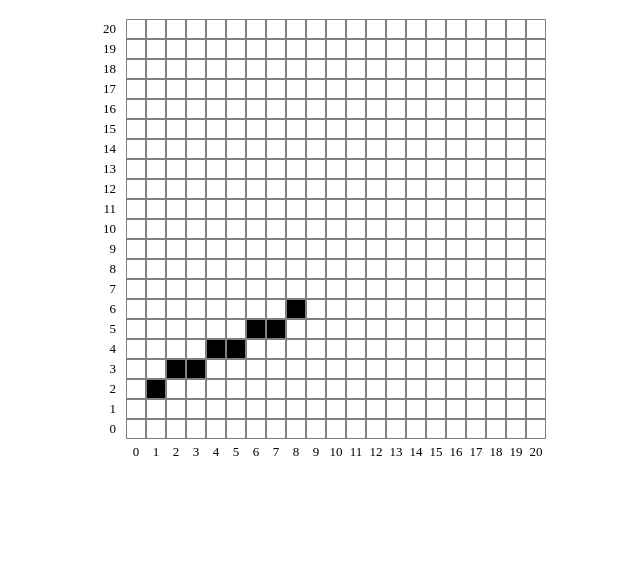
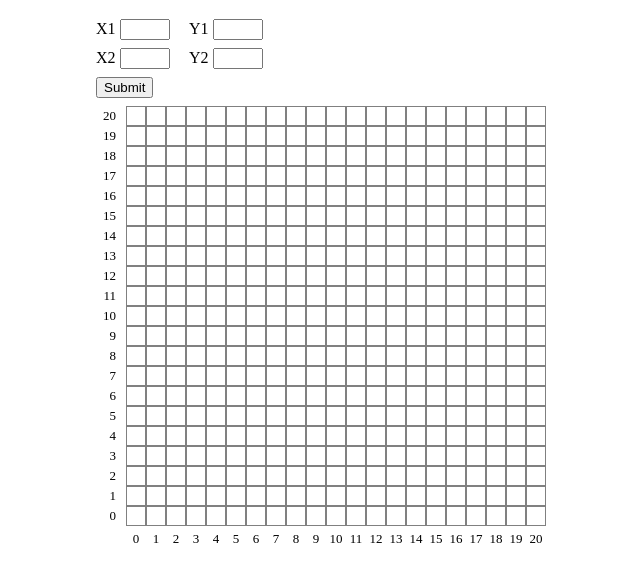
Before and after one commit to falbas/DDA-Line-Drawing-Algorithm-JS, a plain HTML site: page index.html in a window 1280 px wide. Shown: the part 61-642 px from the top of the page, without its empty margins (319-959 px from the left). Drawn offline with Linux system fonts and the light colour scheme.

Commit message:
add input form

```diff
--- a/index.html
+++ b/index.html
@@ -1,24 +1,36 @@
 <!DOCTYPE html>
 <html lang="en">
   <head>
-  <meta charset="UTF-8">
-  <meta http-equiv="X-UA-Compatible" content="IE=edge">
-  <meta name="viewport" content="width=device-width, initial-scale=1.0">
+    <meta charset="UTF-8" />
+    <meta http-equiv="X-UA-Compatible" content="IE=edge" />
+    <meta name="viewport" content="width=device-width, initial-scale=1.0" />
     <title>DDA Algorithm</title>
-  <link rel="stylesheet" href="style.css">
+    <link rel="stylesheet" href="style.css" />
   </head>
   <body>
     <h1>DDA Line Drawing Algorithm</h1>
-  <diV class="display-container">
+    <div class="display-container">
+      <form id="input-form">
+        <label for="x1">X1</label>
+        <input type="number" id="x1" />
+        <label for="y1">Y1</label>
+        <input type="number" id="y1" />
+        <br />
+        <label for="x2">X2</label>
+        <input type="number" id="x2" />
+        <label for="y2">Y2</label>
+        <input type="number" id="y2" />
+        <br />
+        <button type="submit" id="submit-form">Submit</button>
+      </form>
       <div class="top">
         <div id="y-axis"></div>
-      <div id="display">
-      </div>
+        <div id="display"></div>
       </div>
       <div class="bottom">
         <div id="x-axis"></div>
       </div>
-  </diV>
+    </div>
     <script src="main.js"></script>
   </body>
 </html>
--- a/main.js
+++ b/main.js
@@ -4,20 +4,29 @@ function putPixel(x, y) {
 }
 
 function ddaLineDrawing(x1, y1, x2, y2) {
-  let dx = Math.abs(x2 - x1)
-  let dy = Math.abs(y2 - y1)
-  let step = Math.max(dx, dy)
-  let xinc = dx/step
-  let yinc = dy/step
+  let dx = x2 - x1
+  let dy = y2 - y1
+  let step = Math.max(Math.abs(dx), Math.abs(dy))
+  let xinc = dx / step
+  let yinc = dy / step
 
-  for (let i=0; i<=step; i++) {
+  for (let i = 0; i <= step; i++) {
+    console.log(x1 + ' ' + y1)
     putPixel(Math.round(x1), Math.round(y1))
     x1 += xinc
     y1 += yinc
   }
 }
 
-document.addEventListener('DOMContentLoaded', function () {
+function clearDisplay() {
+  for (let i = 20; i >= 0; i--) {
+    for (let j = 0; j <= 20; j++) {
+      ePixel = document.getElementById(`pixel-${j}-${i}`)
+      ePixel.style.backgroundColor = 'white'
+    }
+  }
+}
+
 const eDisplay = document.getElementById('display')
 
 for (let i = 20; i >= 0; i--) {
@@ -45,5 +54,13 @@ document.addEventListener('DOMContentLoaded', function () {
   xAxis.append(xNumer)
 }
 
-  ddaLineDrawing(1, 2, 8, 6)
+const inputForm = document.getElementById('input-form')
+inputForm.addEventListener('submit', function (e) {
+  e.preventDefault()
+  clearDisplay()
+  const x1 = Number(document.getElementById('x1').value)
+  const y1 = Number(document.getElementById('y1').value)
+  const x2 = Number(document.getElementById('x2').value)
+  const y2 = Number(document.getElementById('y2').value)
+  ddaLineDrawing(x1, y1, x2, y2)
 })
--- a/style.css
+++ b/style.css
@@ -9,6 +9,23 @@ h1 {
 .display-container {
   margin: auto;
   width: 450px;
+}
+
+input {
+  width: 50px;
+  margin-bottom: 0.5rem;
+  margin-right: 1rem;
+}
+
+input::-webkit-outer-spin-button,
+input::-webkit-inner-spin-button {
+  appearance: auto;
+  -webkit-appearance: none;
+  margin: 0;
+}
+
+button {
+  margin-bottom: 0.5rem;
 }
 
 .top {
```
Lines whose indentation alone changed are shown as unchanged.
